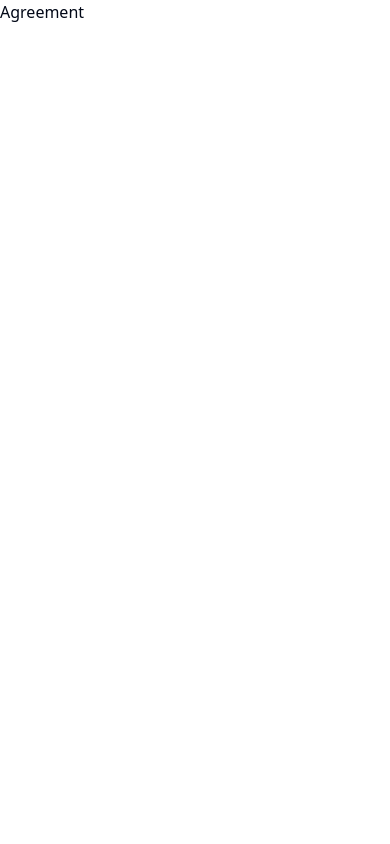
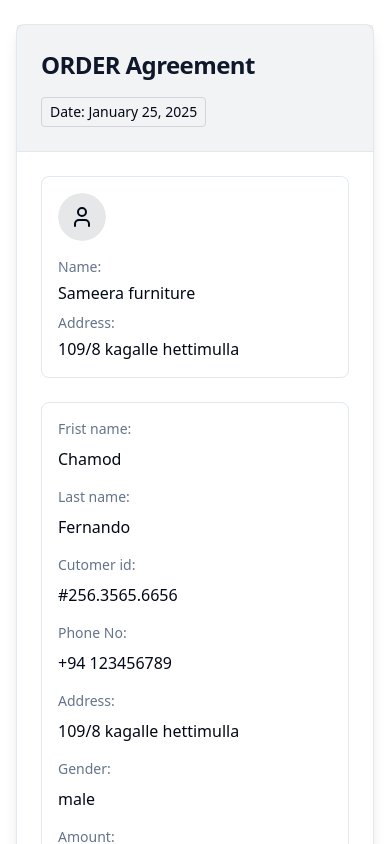
Before and after one commit to Chamodfernandoo/Loan-Management-with-Risk-Analysis, a React (Vite) app in the folder Frontend/: page /agreement in a window 390 px wide. Before the commit this address had no page. Shown: the top 844 px of the page. Built offline with nearby package versions, Linux system fonts and the light colour scheme.

Commit message:
created oreder agreement page with responsive

```diff
--- a/Frontend/package.json
+++ b/Frontend/package.json
@@ -11,10 +11,12 @@
   },
   "dependencies": {
     "@hookform/resolvers": "^3.10.0",
+    "@radix-ui/react-avatar": "^1.1.3",
     "@radix-ui/react-label": "^2.1.1",
     "@radix-ui/react-slot": "^1.1.1",
     "class-variance-authority": "^0.7.1",
     "clsx": "^2.1.1",
+    "date-fns": "^4.1.0",
     "lucide-react": "^0.468.0",
     "react": "^18.3.1",
     "react-dom": "^18.3.1",
--- /dev/null
+++ b/Frontend/src/components/ui/avatar.tsx
@@ -0,0 +1,48 @@
+import * as React from "react"
+import * as AvatarPrimitive from "@radix-ui/react-avatar"
+
+import { cn } from "@/lib/utils"
+
+const Avatar = React.forwardRef<
+  React.ElementRef<typeof AvatarPrimitive.Root>,
+  React.ComponentPropsWithoutRef<typeof AvatarPrimitive.Root>
+>(({ className, ...props }, ref) => (
+  <AvatarPrimitive.Root
+    ref={ref}
+    className={cn(
+      "relative flex h-10 w-10 shrink-0 overflow-hidden rounded-full",
+      className
+    )}
+    {...props}
+  />
+))
+Avatar.displayName = AvatarPrimitive.Root.displayName
+
+const AvatarImage = React.forwardRef<
+  React.ElementRef<typeof AvatarPrimitive.Image>,
+  React.ComponentPropsWithoutRef<typeof AvatarPrimitive.Image>
+>(({ className, ...props }, ref) => (
+  <AvatarPrimitive.Image
+    ref={ref}
+    className={cn("aspect-square h-full w-full", className)}
+    {...props}
+  />
+))
+AvatarImage.displayName = AvatarPrimitive.Image.displayName
+
+const AvatarFallback = React.forwardRef<
+  React.ElementRef<typeof AvatarPrimitive.Fallback>,
+  React.ComponentPropsWithoutRef<typeof AvatarPrimitive.Fallback>
+>(({ className, ...props }, ref) => (
+  <AvatarPrimitive.Fallback
+    ref={ref}
+    className={cn(
+      "flex h-full w-full items-center justify-center rounded-full bg-muted",
+      className
+    )}
+    {...props}
+  />
+))
+AvatarFallback.displayName = AvatarPrimitive.Fallback.displayName
+
+export { Avatar, AvatarImage, AvatarFallback }
--- /dev/null
+++ b/Frontend/src/components/ui/card.tsx
@@ -0,0 +1,79 @@
+import * as React from "react"
+
+import { cn } from "@/lib/utils"
+
+const Card = React.forwardRef<
+  HTMLDivElement,
+  React.HTMLAttributes<HTMLDivElement>
+>(({ className, ...props }, ref) => (
+  <div
+    ref={ref}
+    className={cn(
+      "rounded-lg border bg-card text-card-foreground shadow-sm",
+      className
+    )}
+    {...props}
+  />
+))
+Card.displayName = "Card"
+
+const CardHeader = React.forwardRef<
+  HTMLDivElement,
+  React.HTMLAttributes<HTMLDivElement>
+>(({ className, ...props }, ref) => (
+  <div
+    ref={ref}
+    className={cn("flex flex-col space-y-1.5 p-6", className)}
+    {...props}
+  />
+))
+CardHeader.displayName = "CardHeader"
+
+const CardTitle = React.forwardRef<
+  HTMLDivElement,
+  React.HTMLAttributes<HTMLDivElement>
+>(({ className, ...props }, ref) => (
+  <div
+    ref={ref}
+    className={cn(
+      "text-2xl font-semibold leading-none tracking-tight",
+      className
+    )}
+    {...props}
+  />
+))
+CardTitle.displayName = "CardTitle"
+
+const CardDescription = React.forwardRef<
+  HTMLDivElement,
+  React.HTMLAttributes<HTMLDivElement>
+>(({ className, ...props }, ref) => (
+  <div
+    ref={ref}
+    className={cn("text-sm text-muted-foreground", className)}
+    {...props}
+  />
+))
+CardDescription.displayName = "CardDescription"
+
+const CardContent = React.forwardRef<
+  HTMLDivElement,
+  React.HTMLAttributes<HTMLDivElement>
+>(({ className, ...props }, ref) => (
+  <div ref={ref} className={cn("p-6 pt-0", className)} {...props} />
+))
+CardContent.displayName = "CardContent"
+
+const CardFooter = React.forwardRef<
+  HTMLDivElement,
+  React.HTMLAttributes<HTMLDivElement>
+>(({ className, ...props }, ref) => (
+  <div
+    ref={ref}
+    className={cn("flex items-center p-6 pt-0", className)}
+    {...props}
+  />
+))
+CardFooter.displayName = "CardFooter"
+
+export { Card, CardHeader, CardFooter, CardTitle, CardDescription, CardContent }
--- a/Frontend/src/index.css
+++ b/Frontend/src/index.css
@@ -117,3 +117,14 @@
     @apply bg-background text-foreground;
   }
 }
+
+
+
+@layer base {
+  * {
+    @apply border-border outline-ring/50;
+  }
+  body {
+    @apply bg-background text-foreground;
+  }
+}
--- a/Frontend/src/pages/Agreement.tsx
+++ b/Frontend/src/pages/Agreement.tsx
@@ -1,9 +1,124 @@
-import React from 'react'
+import { useState } from "react"
+import { format } from "date-fns"
+import { User } from "lucide-react"
+
+import { Button } from "@/components/ui/button"
+import { Card, CardContent, CardFooter, CardHeader, CardTitle } from "@/components/ui/card"
+import { Avatar, AvatarFallback } from "@/components/ui/avatar"
 
 const Agreement = () => {
+
+    const [agreed, setAgreed] = useState<boolean | null>(null)
+    const today = format(new Date(), "MMMM dd, yyyy")
+
+    const handleAgree = () => {
+      setAgreed(true)
+      // In a real app, you would submit the agreement to your backend
+      alert("Agreement accepted!")
+    }
+
+    const handleDisagree = () => {
+      setAgreed(false)
+      // In a real app, you would handle rejection
+      alert("Agreement rejected!")
+    }
+
+    type CustomerDetail = {label: string;value: string;span?: number;}
+    type LenderDetails = {label: string;value: string;span?: number;}
+
+
+    const employeeDetails: CustomerDetail[] = [
+        { label: "Frist name", value: "Chamod" },
+        { label: "Last name", value: "Fernando" },
+        { label: "Cutomer id", value: "#256.3565.6656" },
+        { label: "Phone No", value: "+94 123456789" },
+        { label: "Address", value: "109/8 kagalle hettimulla" },
+        { label: "Gender", value: "male" },
+        { label: "Amount", value: "50000.00" },
+        { label: "Tax rate", value: "10%" },
+        { label: "No of Installments", value: "10" },
+        { label: "Instalment price", value: "5500.00" },
+    ];
+    const lenderDetails: LenderDetails[] = [
+        { label: "Name", value: "Sameera furniture" },
+        { label: "Address", value: "109/8 kagalle hettimulla" },
+    ]
+
   return (
-    <div>
-      <h1>Agreement</h1>
+     <div className="container mx-auto px-4 py-6 max-w-5xl">
+      <Card className="shadow-lg">
+        <CardHeader className="bg-primary/5 border-b">
+          <div className="flex flex-col sm:flex-row justify-between items-start sm:items-center gap-4">
+            <CardTitle className="text-2xl font-bold text-primary">ORDER Agreement</CardTitle>
+            <div className="text-sm font-medium border border-gray-300 rounded px-2 py-1">
+              Date: {today}
+            </div>
+          </div>
+        </CardHeader>
+
+        <CardContent className="p-6 space-y-6">
+          {/* Shop/Vendor Information */}
+          <div className="border rounded-lg p-4 flex flex-col sm:flex-row gap-4">
+            <div className="flex items-center gap-3">
+              <Avatar className="h-12 w-12">
+                <AvatarFallback className="bg-primary/10">
+                  <User className="h-6 w-6" />
+                </AvatarFallback>
+              </Avatar>
+            </div>
+            <div className="grid grid-cols-1 sm:grid-cols-2 gap-2 w-full">
+                {lenderDetails.map((detail, index) => (
+                    <div key={index} className="flex flex-col gap-1">
+                    <p className="text-sm text-muted-foreground">{detail.label}:</p>
+                    <p className="font-medium">{detail.value}</p>
+                    </div>
+                ))}
+                </div>
+          </div>
+
+          {/* Customer Information */}
+          <div className="border rounded-lg p-4">
+            <div className="grid grid-cols-1 md:grid-cols-2 gap-4">
+                    {employeeDetails.map((detail, index) => (
+
+                        <div key={index} className="flex flex-col gap-2">
+                            <p className="text-sm text-muted-foreground">{detail.label}:</p>
+                            <p className="font-medium">{detail.value}</p>
+                        </div>
+                    ))}
+            </div>
+        </div>
+
+          {/* Conditions and Rules */}
+          <div>
+            <h3 className="text-lg font-medium mb-3">Conditions and rules</h3>
+            <ul className="list-disc pl-5 space-y-2 text-sm">
+              <li>All payments must be made on or before the due date of each month.</li>
+              <li>Late payments will incur a penalty fee of 5% of the installment amount.</li>
+              <li>The customer must provide valid identification and contact information.</li>
+              <li>Ownership of goods will be transferred only after the full payment is completed.</li>
+              <li>Early settlement is allowed with a 2% discount on the remaining balance.</li>
+            </ul>
+          </div>
+        </CardContent>
+
+        <CardFooter className="flex flex-col sm:flex-row gap-4 p-6 pt-0">
+          <Button
+            className="w-full sm:w-auto flex-1"
+            onClick={handleAgree}
+            variant={agreed === true ? "default" : "outline"}
+          >
+            Agree
+          </Button>
+          <Button
+            className="w-full sm:w-auto flex-1"
+            onClick={handleDisagree}
+            variant={agreed === false ? "destructive" : "outline"}
+          >
+            Disagree
+          </Button>
+        </CardFooter>
+      </Card>
     </div>
   )
 }
```
Also changed, not shown: 1 other file (tests, documents, lock files or other folders).
